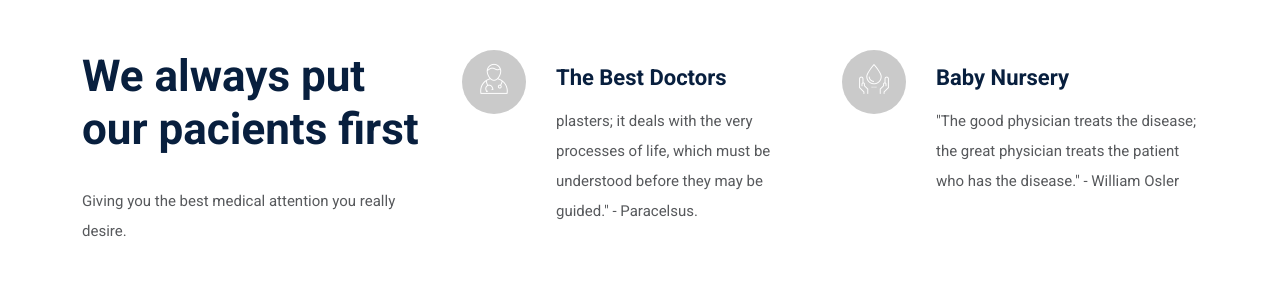
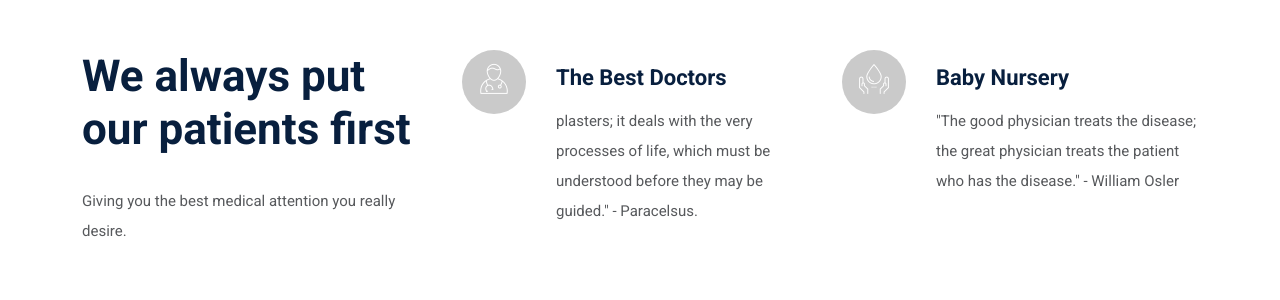
Before and after one commit to enakpomiller/medicalApp, a CodeIgniter app: page /medicalapp/ in a window 1280 px wide. Shown: the part 505-805 px from the top of the page. Run offline with CodeIgniter, Linux system fonts and the light colour scheme; some libraries are stand-ins or nearby versions; some web fonts are replaced.

Commit message:
text correction

```diff
--- a/application/views/layout/pages/aboutus.php
+++ b/application/views/layout/pages/aboutus.php
@@ -7,7 +7,7 @@
             <div class="row align-items-center">
                 <div class="col-12 col-lg-6">
                     <div class="features-content">
-                        <h2>We always put our pacients first</h2>
+                        <h2>We always put our patients first</h2>
                         <p> These quotes reflect the dedication, compassion, and wisdom that is integral to the medical profession. They remind us of the profound impact healthcare professionals have on their patients' lives and the importance of treating the person as a whole, not just their illness.  </p>
                         <a href="#" class="btn medilife-btn mt-50">View the services <span>+</span></a>
                     </div>
--- a/application/views/layout/pages/home.php
+++ b/application/views/layout/pages/home.php
@@ -65,7 +65,7 @@
             <div class="row">
                 <div class="col-12 col-lg-4">
                     <div class="medica-about-content">
-                        <h2>We always put our pacients first</h2>
+                        <h2>We always put our patients first</h2>
                         <p>Giving you the best medical attention you really desire.</p>
                         <a href="#" class="btn medilife-btn mt-50">View the services <span>+</span></a>
                     </div>
```
